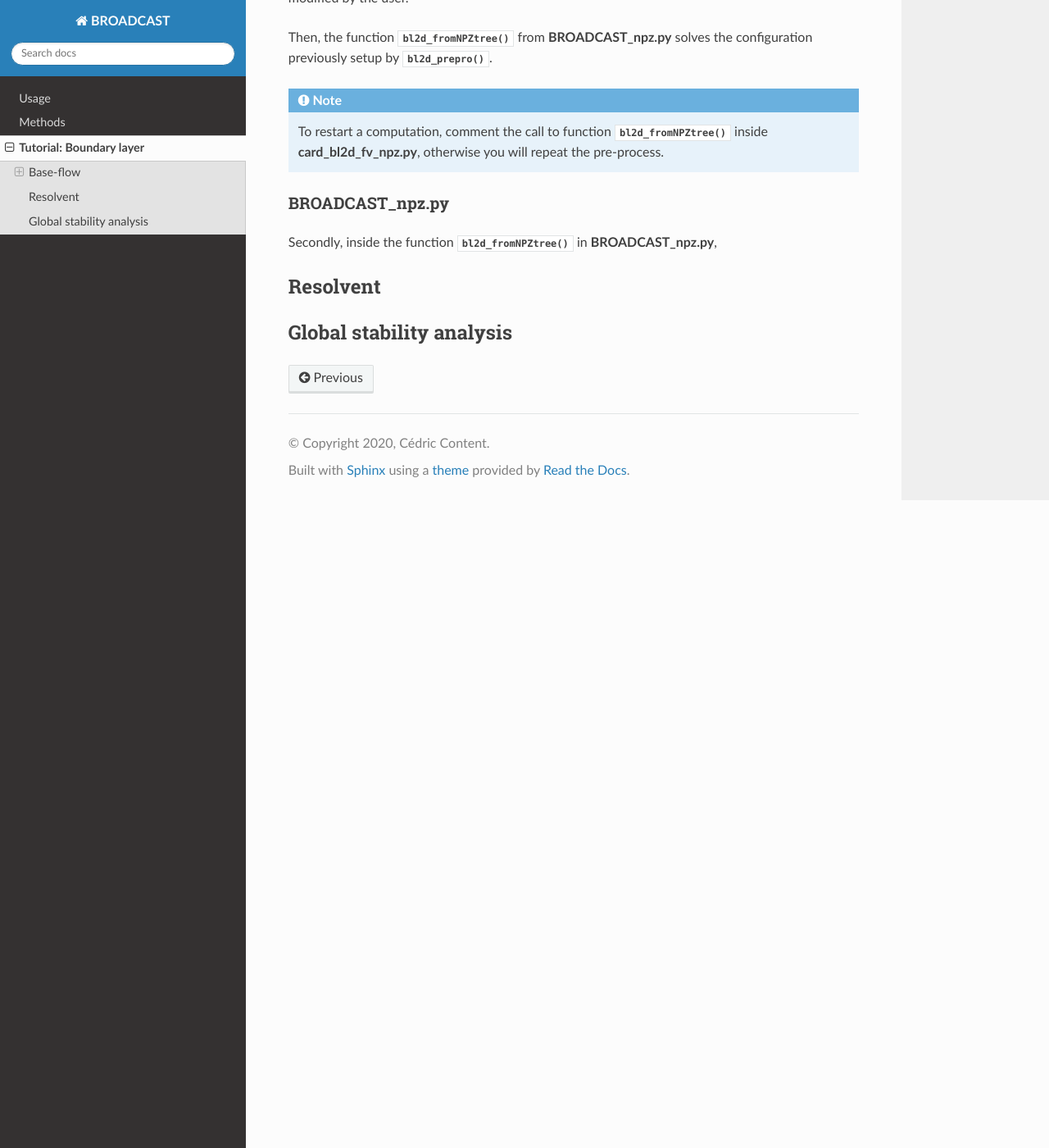
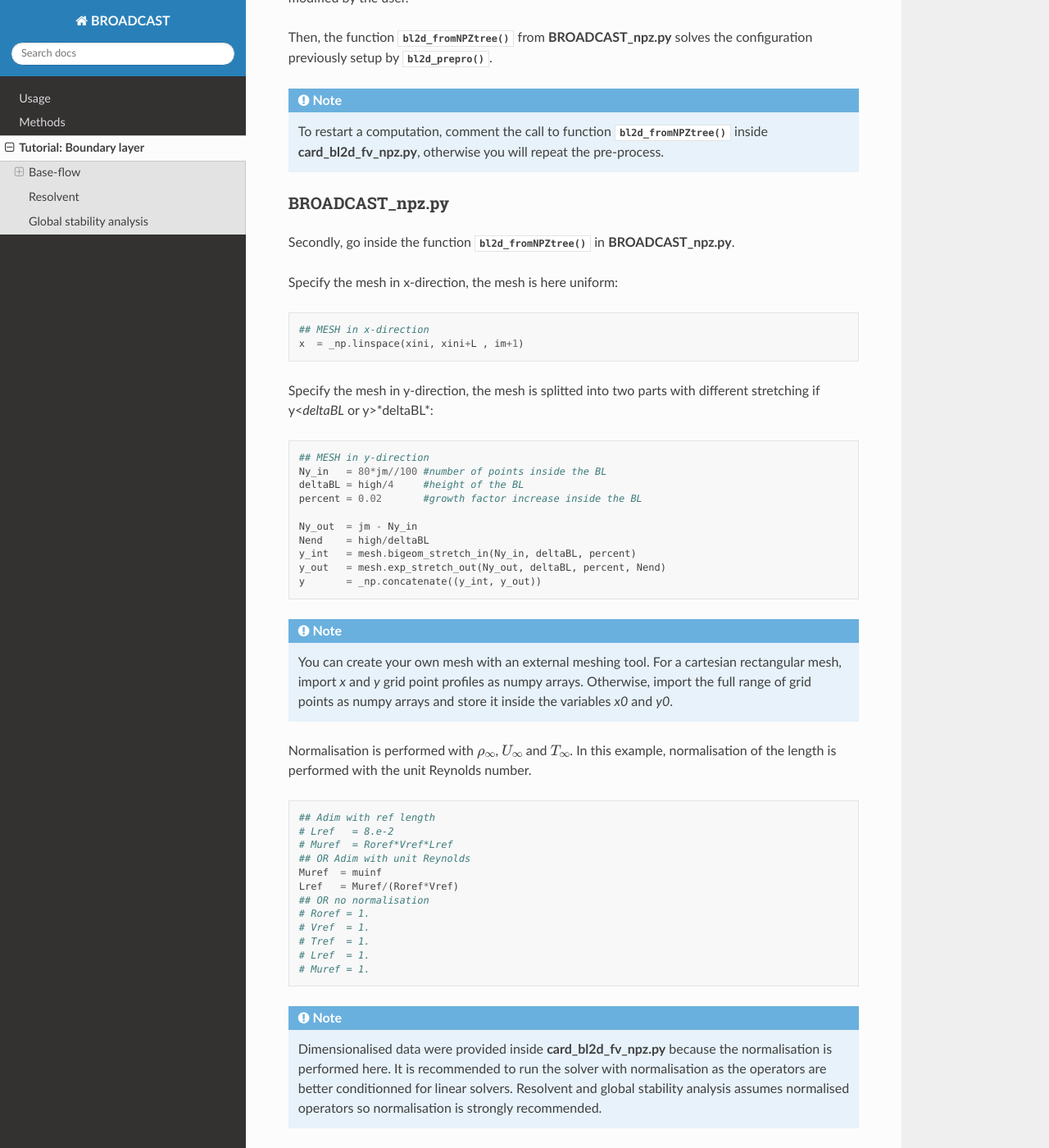
Before and after one commit to apoulain22/TutorialDoc, a Sphinx documentation site: the page built from docs/source/tutorialbl.rst, in a window 1280 px wide and 1400 px high, scrolled down 2161 px. Shown: the whole window at 82% size. Built offline with Sphinx 7.4.7 and the Read the Docs theme 2.0.0, drawn with Linux system fonts in a browser that asks for light colours; some of the changed text lies outside the part shown.

Commit message:
update doc

```diff
--- a/docs/source/tutorialbl.rst
+++ b/docs/source/tutorialbl.rst
@@ -93,7 +93,7 @@ Select your physical setup parameters with:
    # dphys['P0']       = 728.312
    dphys['Runit']    = 3.4e6
 
-At the end of the file **card_bl2d_fv_npz.py**, the function :func:`bl2d_prepro` from **BROADCAST_npz.py** file initialises the geometry, the BC location and the normalisation. This function should be modified by the user.
+At the end of the file **card_bl2d_fv_npz.py**, the function :func:`bl2d_prepro` from **BROADCAST_npz.py** file initialises the geometry, the BC location and the normalisation. This function should also be modified by the user.
 
 Then, the function :func:`bl2d_fromNPZtree` from **BROADCAST_npz.py** solves the configuration previously setup by :func:`bl2d_prepro`.
 
@@ -105,8 +105,55 @@ Then, the function :func:`bl2d_fromNPZtree` from **BROADCAST_npz.py** solves the
 BROADCAST_npz.py
 ^^^^^
 
-Secondly, inside the function :func:`bl2d_fromNPZtree` in **BROADCAST_npz.py**,
+Secondly, go inside the function :func:`bl2d_fromNPZtree` in **BROADCAST_npz.py**.
 
+Specify the mesh in x-direction, the mesh is here uniform:
+
+.. code-block:: python
+
+   ## MESH in x-direction
+   x  = _np.linspace(xini, xini+L , im+1)
+
+
+Specify the mesh in y-direction, the mesh is splitted into two parts with different stretching if y<*deltaBL* or y>*deltaBL*:
+
+.. code-block:: python
+
+   ## MESH in y-direction
+   Ny_in   = 80*jm//100 #number of points inside the BL
+   deltaBL = high/4     #height of the BL
+   percent = 0.02       #growth factor increase inside the BL
+
+   Ny_out  = jm - Ny_in
+   Nend    = high/deltaBL
+   y_int   = mesh.bigeom_stretch_in(Ny_in, deltaBL, percent)
+   y_out   = mesh.exp_stretch_out(Ny_out, deltaBL, percent, Nend)
+   y       = _np.concatenate((y_int, y_out))
+
+.. note::
+
+   You can create your own mesh with an external meshing tool. For a cartesian rectangular mesh, import *x* and *y* grid point profiles as numpy arrays. Otherwise, import the full range of grid points as numpy arrays and store it inside the variables *x0* and *y0*.
+
+Normalisation is performed with :math:`\rho_\infty`, :math:`U_\infty` and :math:`T_\infty`. In this example, normalisation of the length is performed with the unit Reynolds number.
+
+.. code-block:: python
+
+   ## Adim with ref length
+   # Lref   = 8.e-2
+   # Muref  = Roref*Vref*Lref
+   ## OR Adim with unit Reynolds
+   Muref  = muinf
+   Lref   = Muref/(Roref*Vref)
+   ## OR no normalisation
+   # Roref = 1.
+   # Vref  = 1.
+   # Tref  = 1.
+   # Lref  = 1.
+   # Muref = 1.
+
+.. note::
+
+   Dimensionalised data were provided inside **card_bl2d_fv_npz.py** because the normalisation is performed here. It is recommended to run the solver with normalisation as the operators are better conditionned for linear solvers. Resolvent and global stability analysis assumes normalised operators so normalisation is strongly recommended.
 
 
 
```
